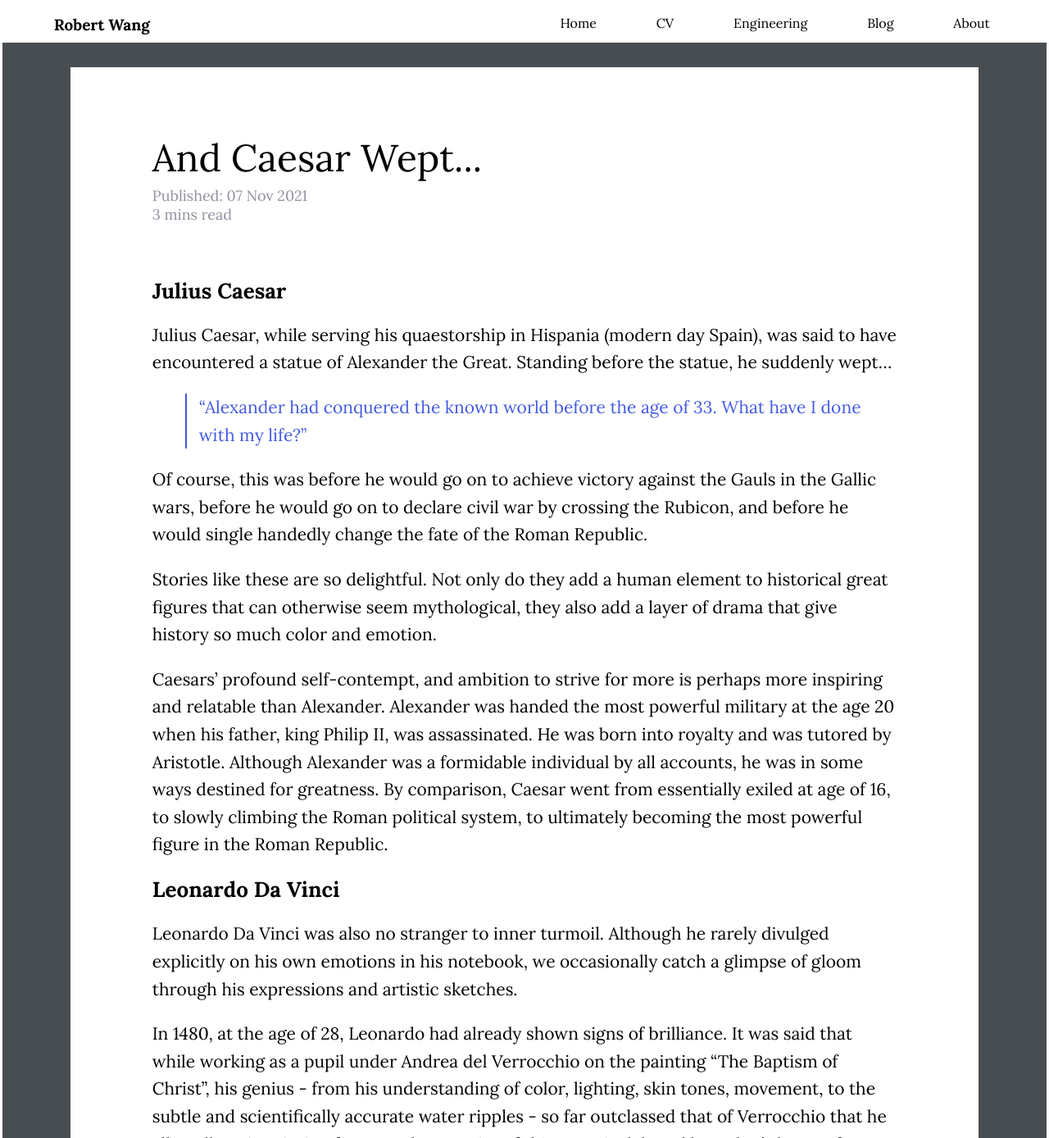
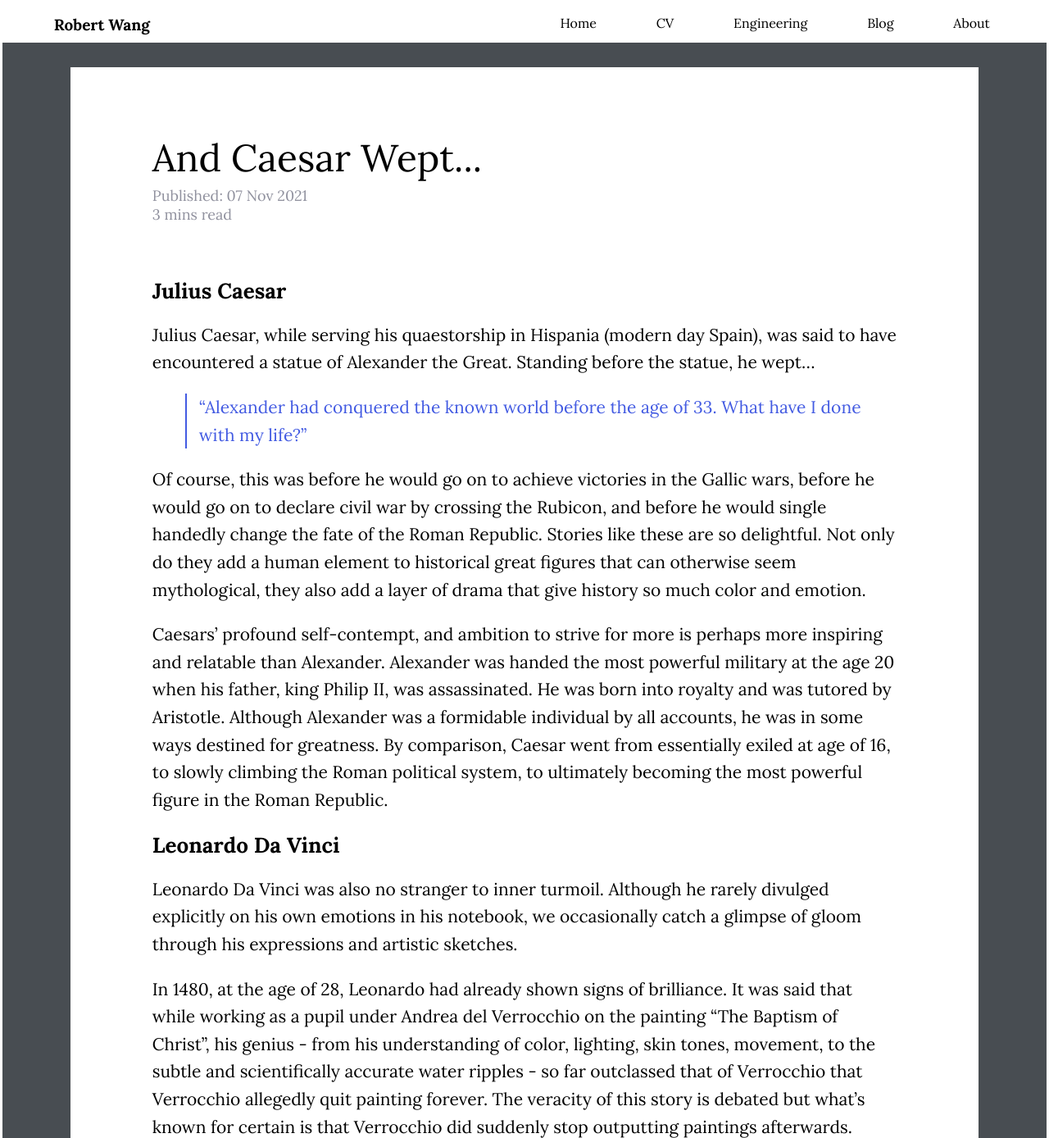
Before and after one commit to wcfrobert/wcfrobert.github.io, a Jekyll site: the page built from _posts/2021-11-07-ceasar-wept.markdown, in a window 1280 px wide and 1400 px high, cut to the strip 0-1388 px from the top of the window. Shown: the whole strip at 82% size. Built offline with Jekyll 4.4.1, drawn with Linux system fonts in a browser that asks for light colours; comment, search, counter and statistics services are not loaded; some of the changed text lies outside the part shown.

Commit message:
new post

```diff
--- a/_posts/2021-11-07-ceasar-wept.markdown
+++ b/_posts/2021-11-07-ceasar-wept.markdown
@@ -10,13 +10,11 @@ tags: thoughts
 
 ## Julius Caesar
 
-Julius Caesar, while serving his quaestorship in Hispania (modern day Spain), was said to have encountered a statue of Alexander the Great. Standing before the statue, he suddenly wept...
+Julius Caesar, while serving his quaestorship in Hispania (modern day Spain), was said to have encountered a statue of Alexander the Great. Standing before the statue, he wept...
 
 > "Alexander had conquered the known world before the age of 33. What have I done with my life?"
 
-Of course, this was before he would go on to achieve victory against the Gauls in the Gallic wars, before he would go on to declare civil war by crossing the Rubicon, and before he would single handedly change the fate of the Roman Republic.
-
-Stories like these are so delightful. Not only do they add a human element to historical great figures that can otherwise seem mythological, they also add a layer of drama that give history so much color and emotion.
+Of course, this was before he would go on to achieve victories in the Gallic wars, before he would go on to declare civil war by crossing the Rubicon, and before he would single handedly change the fate of the Roman Republic. Stories like these are so delightful. Not only do they add a human element to historical great figures that can otherwise seem mythological, they also add a layer of drama that give history so much color and emotion.
 
 Caesars' profound self-contempt, and ambition to strive for more is perhaps more inspiring and relatable than Alexander. Alexander was handed the most powerful military at the age 20 when his father, king Philip II, was assassinated. He was born into royalty and was tutored by Aristotle. Although Alexander was a formidable individual by all accounts, he was in some ways destined for greatness. By comparison, Caesar went from essentially exiled at age of 16, to slowly climbing the Roman political system, to ultimately becoming the most powerful figure in the Roman Republic.
 
@@ -24,7 +22,7 @@ Caesars' profound self-contempt, and ambition to strive for more is perhaps more
 
 Leonardo Da Vinci was also no stranger to inner turmoil. Although he rarely divulged explicitly on his own emotions in his notebook, we occasionally catch a glimpse of gloom through his expressions and artistic sketches.
 
-In 1480, at the age of 28, Leonardo had already shown signs of brilliance. It was said that while working as a pupil under Andrea del Verrocchio on the painting "The Baptism of Christ", his genius - from his understanding of color, lighting, skin tones, movement, to the subtle and scientifically accurate water ripples -  so far outclassed that of Verrocchio that he allegedly quit painting forever. The veracity of this story is debated but what's known for certain is that Verrocchio did suddenly stop outputting paintings afterwards.
+In 1480, at the age of 28, Leonardo had already shown signs of brilliance. It was said that while working as a pupil under Andrea del Verrocchio on the painting "The Baptism of Christ", his genius - from his understanding of color, lighting, skin tones, movement, to the subtle and scientifically accurate water ripples -  so far outclassed that of Verrocchio that Verrocchio allegedly quit painting forever. The veracity of this story is debated but what's known for certain is that Verrocchio did suddenly stop outputting paintings afterwards.
 
 <img src="/assets/img/blog/davinci.png" style="width:50%;"/>
 *Figure 1: The Baptism of Christ by Verrocchio and Leonardo*
--- a/_posts/2022-01-01-kierkegaard.markdown
+++ b/_posts/2022-01-01-kierkegaard.markdown
@@ -3,9 +3,11 @@ layout: blog-post
 categories: blog
 title: "Soren Kierkegaard"
 description: "Excerpt from one of kierkegaard's journal entry"
-image: assets/img/blog/kiekegaard.png
+image: assets/img/blog/kierkegaard.png
 date: 2022-01-01
 tags: thoughts
 ---
 
-"What I really need is to get clear about what I must do, not what I must know, except insofar as knowledge must precede every act. What matters is to find a purpose, to see what it really is that God wills that I shall do; the crucial thing is to find a truth which is truth for me, to find the idea for which I am willing to live and die... what use would it be to me to be able to formulate the meaning of Christianity, to be able to explain many specific points- if it had no deeper meaning for my life?...I certainly do not deny that I still accept an imperative of knowledge and that through it men may be influenced, but then it must come alive in me, and this is what I now recognize as the most important of all.  This is what my soul thirsts for as the African deserts thirst for water."
+"What I really need, is to get clear about what I must do, not what I must know, except insofar as knowledge must precede every act. What matters is to find a purpose, to see what it really is that God wills that I shall do; the crucial thing is to find a truth which is truth for me, to find the idea for which I am willing to live and die... what use would it be to me to be able to formulate the meaning of Christianity, to be able to explain many specific points- if it had no deeper meaning for my life?...I certainly do not deny that I still accept an imperative of knowledge and that through it men may be influenced, but then it must come alive in me, and this is what I now recognize as the most important of all.  This is what my soul thirsts for as the African deserts thirst for water."
+
+- Soren Kierkegaard
```
Also changed, not shown: _posts/2022-01-20-degenkolb.markdown (added, +93 -0 lines), assets/img/blog/degenkolb.png (added).
